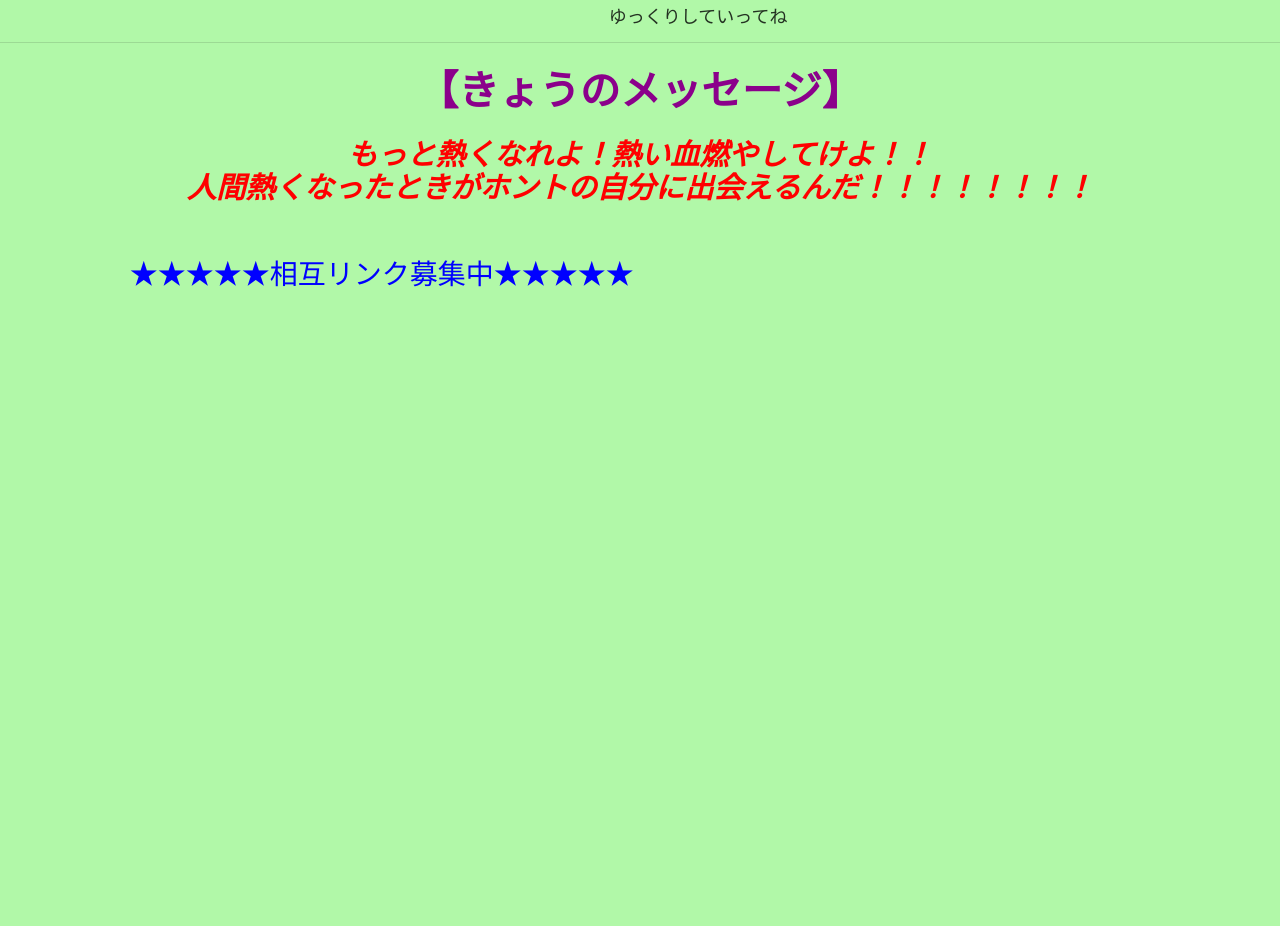
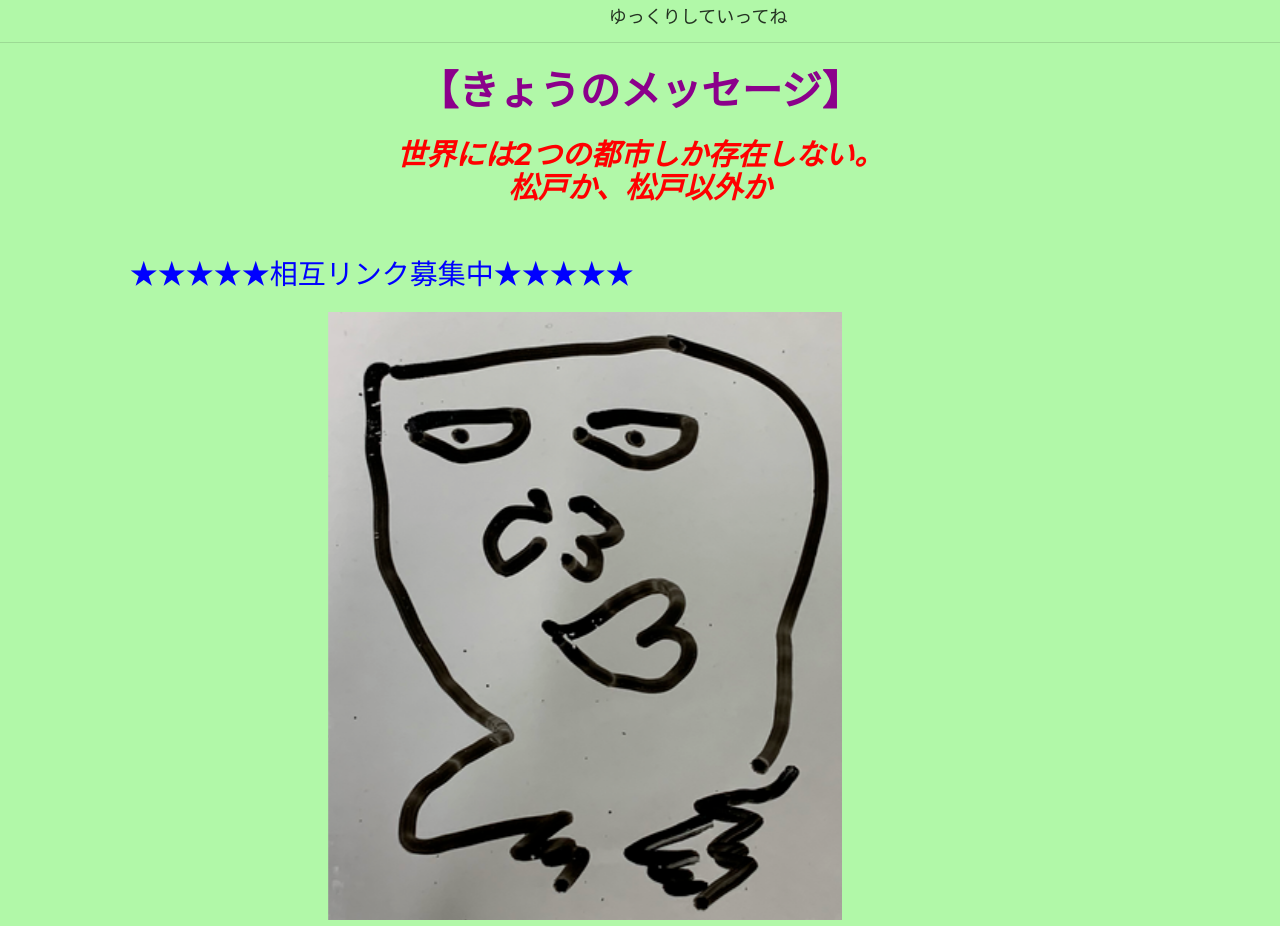
Before and after one commit to kkazuki0312/my-site, a Gatsby site: page / in a window 1280 px wide. Shown: the part 424-1350 px from the top of the page. Before the commit the page ends 800 px from the top, so only its background shows below. Built offline with nearby package versions, Linux system fonts and the light colour scheme; Gatsby itself is replaced by a stand-in of ours.

Commit message:
ファビコン追加

```diff
--- a/src/pages/index.js
+++ b/src/pages/index.js
@@ -1,6 +1,9 @@
 import React, { useState, useEffect } from "react"
 import Helmet from 'react-helmet'
 import { Link } from "gatsby"
+import logo from '../images/logo.png'
+import icon from '../images/icon.ico'
+
 
 import Layout from "../components/layout"
 import Image from "../components/image"
@@ -14,6 +17,11 @@ const IndexPage = () => {
       setTitle((t) => t.substr(1) + t[0])
     }, 400);
   }, [])
+
+function test(){
+  alert('aaaa')
+}
+
 
   // <Layout>
   //   <SEO title="Home" />
@@ -29,6 +37,7 @@ const IndexPage = () => {
     <div align="center">
       <Helmet>
         <title>{title}</title>
+        <link rel="icon" href={icon}></link>
       </Helmet>
       <div>
         <div className="marquee">
@@ -48,9 +57,12 @@ const IndexPage = () => {
         </table>
       </div>
       <h1 className="darkmagenta">【きょうのメッセージ】</h1>
-      <h2 className="red">もっと熱くなれよ！熱い血燃やしてけよ！！<br/>人間熱くなったときがホントの自分に出会えるんだ！！！！！！！！</h2>
+      <h2 className="red">世界には2つの都市しか存在しない。<br/>松戸か、松戸以外か</h2>
       <div className="marquee">
         <p>★★★★★相互リンク募集中★★★★★</p>
+      </div>
+      <div className="return">
+      <img src={logo} alt="Logo" />
       </div>
     </div>
   )
--- a/src/styles/global.css
+++ b/src/styles/global.css
@@ -58,6 +58,18 @@ html {
     animation-direction: alternate;
 }
 
+.return img {
+    margin: 0;
+    padding-left: 724px;
+    display: inline-block;
+    white-space: nowrap;
+    animation-name: marquee;
+    animation-timing-function: linear;
+    animation-duration: 3s;
+    animation-iteration-count: infinite;
+    animation-direction: alternate;
+}
+
 @keyframes return {
     from {
         transform: translate(0%);
```
Also changed, not shown: src/images/icon.ico (added), src/images/logo.png (added).
